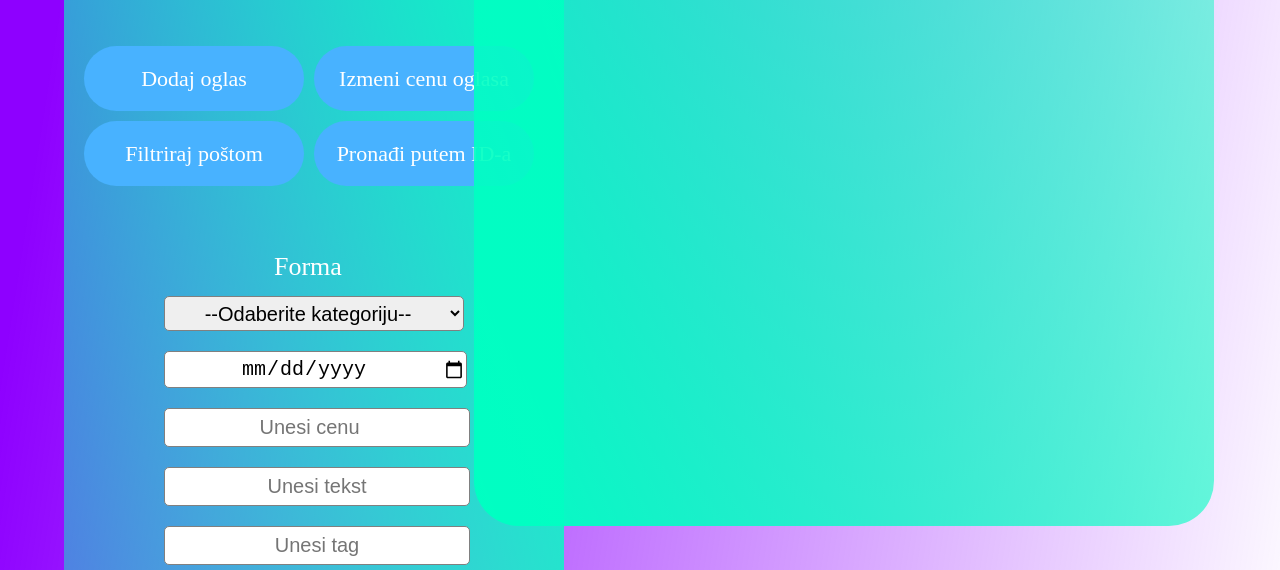
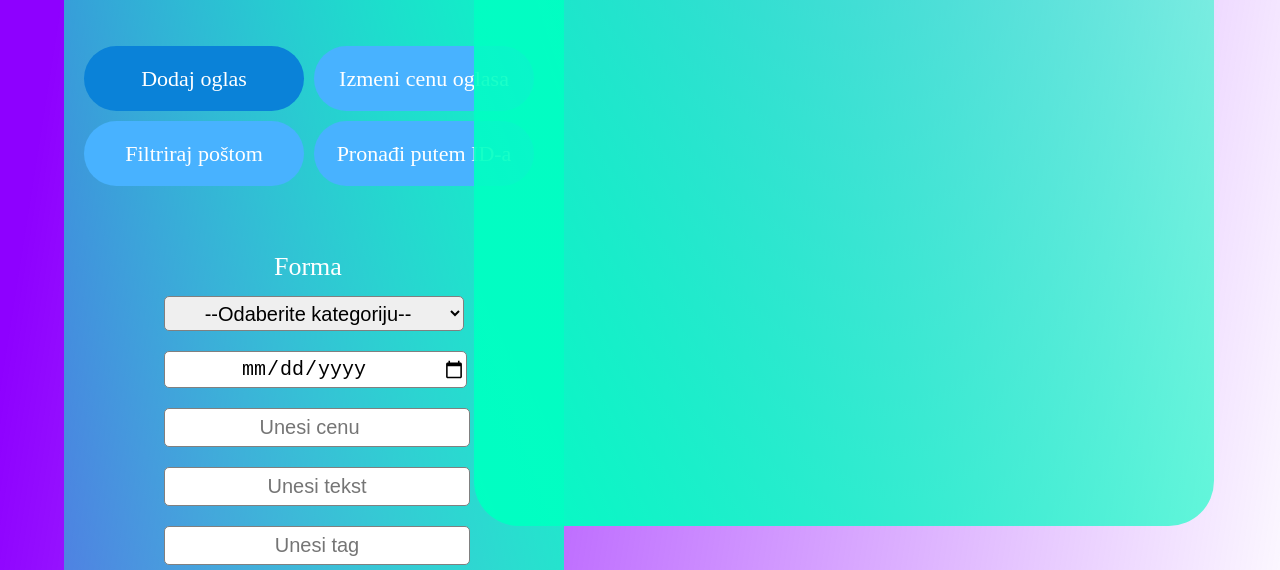
Before and after one commit to IvanFazlic/NET_25_19, a website: page NodeApp/OglasiKlijent/view/dodajOglas.html in a window 1280 px wide. In both pictures the pointer is over the button "Dodaj oglas". Shown: the part 230-800 px from the top of the page. Drawn offline with Linux system fonts and the light colour scheme.

Commit message:
Gotov projekat

```diff
--- a/NodeApp/OglasiKlijent/view/dodajOglas.html
+++ b/NodeApp/OglasiKlijent/view/dodajOglas.html
@@ -90,6 +90,36 @@
             color: #FFFFFF;
         }
         .dodajOglas{
+            width: 220px;
+            height: 65px;
+            margin-top: 10px;
+            background: #48B2FF;
+            border-radius: 35px;
+            border: 0;
+            font-family: 'Magra';
+            font-style: normal;
+            font-weight: 400;
+            font-size: 22px;
+            color:white;
+            cursor: pointer;
+            transition-duration: 0.4s;
+        }
+        .dodajOglas:hover{
+            width: 220px;
+            height: 65px;
+            margin-top: 10px;
+            background: #0a82d8;
+            border-radius: 35px;
+            border: 0;
+            font-family: 'Magra';
+            font-style: normal;
+            font-weight: 400;
+            font-size: 22px;
+            color:white;
+            cursor: pointer;
+        }
+        .dodajOglas:focus{
+            background: #0a82d8;
             width: 220px;
             height: 65px;
             margin-top: 10px;
```
Also changed, not shown: NodeApp/OglasiKlijent/view/filtrirajPostom.html (+30 -0 lines), NodeApp/OglasiKlijent/view/index.html (+15 -0 lines), NodeApp/OglasiKlijent/view/izmeniCenu.html (+30 -0 lines), NodeApp/OglasiKlijent/view/pronadjiPutemID.html (+30 -0 lines), NodeApp/OglasiKlijent/view/svioglasi.html (+30 -0 lines).
